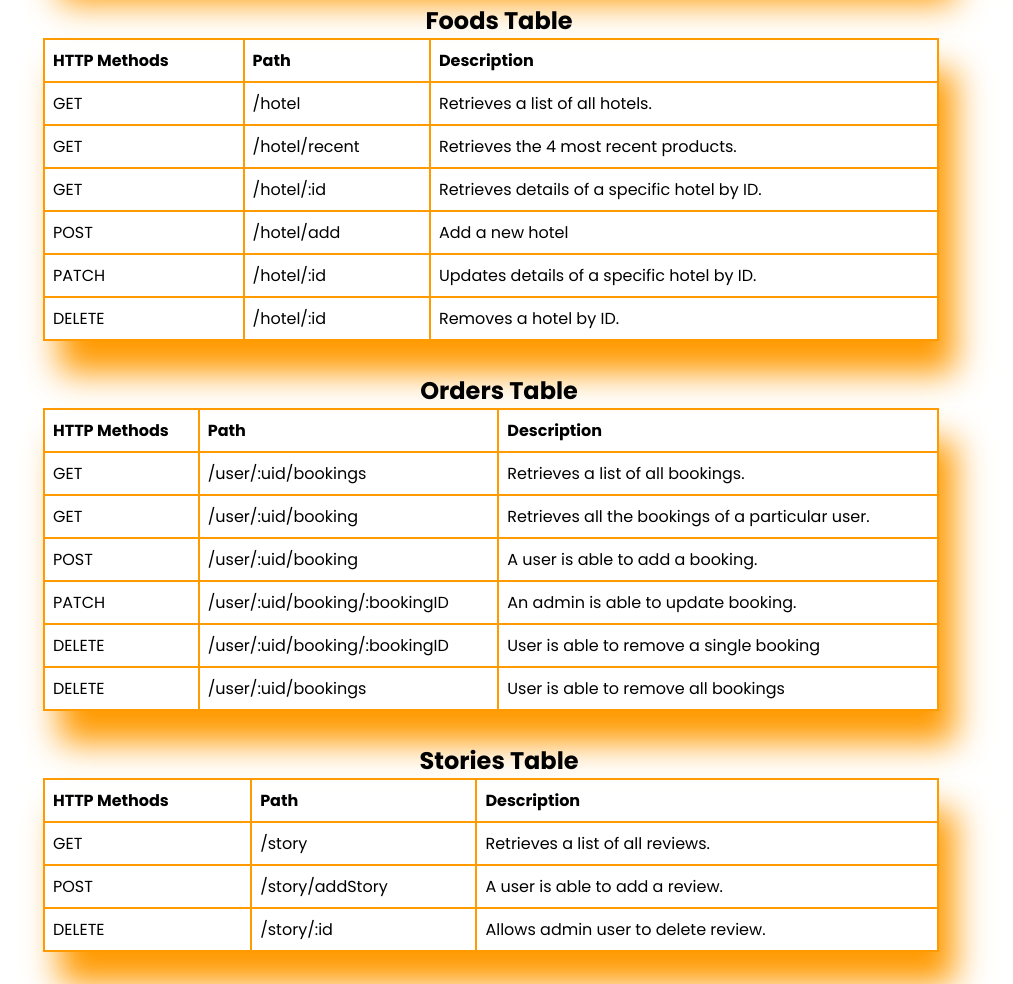
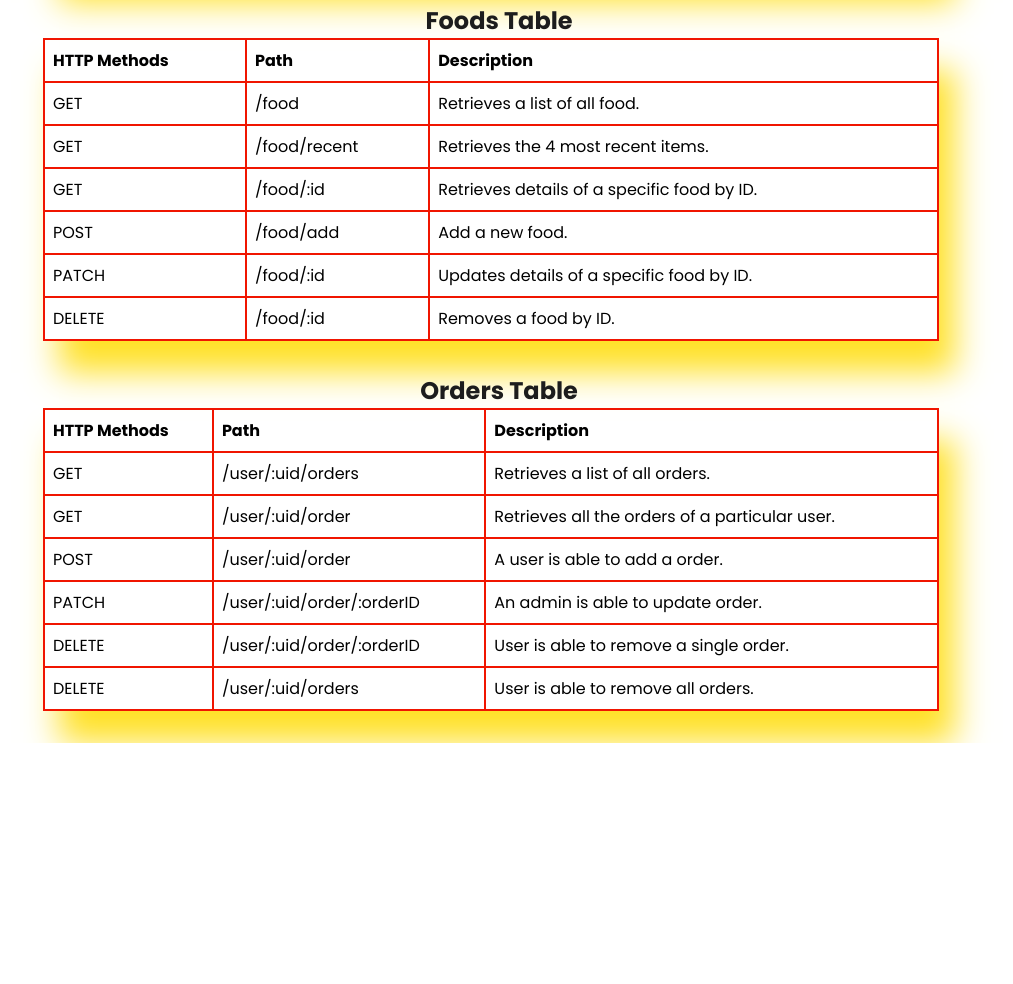
Before and after one commit to LeahBasson/zoomeatsproject, a website: page static/html/index.html in a window 1280 px wide. Shown: the part 466-1450 px from the top of the page, without its empty margins (149-1162 px from the left). After the commit the page ends 1209 px from the top, so only its background shows below. Drawn offline with Linux system fonts and the light colour scheme.

Commit message:
backend update

```diff
--- a/controller/FoodController.js
+++ b/controller/FoodController.js
@@ -16,7 +16,7 @@ foodRouter.get('/recent', (req, res) => {
 })
 
 foodRouter.get ('/:id', (req, res) => {
-    foods.fetchFood(req, res)
+    foods.fetchFoodItem(req, res)
 })
 
 foodRouter.post('/add', verifyAToken, (req, res) => {
--- a/static/css/style.css
+++ b/static/css/style.css
@@ -13,6 +13,7 @@
     text-align: center;
     font-family: "Poppins", sans-serif;
     margin-left: 1rem;
+    color: #1D1D1D;
 }
 
 h2{
@@ -25,13 +26,13 @@ table {
   width: 70%;
   margin-top: 1rem;
   font-family: "Poppins", sans-serif;
-  box-shadow: 1rem 2rem 2rem #FF9A00;
+  box-shadow: 1rem 2rem 2rem #FFE127;
  margin: auto;
  margin-bottom: 2rem;
 }
 
 td, th {
-  border: 2px solid #FF9A00;
+  border: 2px solid #F01500;
   text-align: left;
   padding: 8px;
   border-radius: 5rem;
--- a/static/html/index.html
+++ b/static/html/index.html
@@ -4,6 +4,7 @@
     <meta charset="UTF-8">
     <meta name="viewport" content="width=device-width, initial-scale=1.0">
     <link rel="stylesheet" href="../css/style.css">
+    <link rel="icon" href="https://leahbasson.github.io/MyImages/zoomeats/ZoomEatsFavicon.png" type="image/x-icon">
     <title>Zoom Eats API</title>
 </head>
 <body>
@@ -59,34 +60,34 @@
   </tr>
   <tr>
     <td>GET</td>
-    <td>/hotel</td>
-    <td>Retrieves a list of all hotels.</td>
+    <td>/food</td>
+    <td>Retrieves a list of all food.</td>
   </tr>
   <tr>
     <tr>
       <td>GET</td>
-      <td>/hotel/recent</td>
-      <td>Retrieves the 4 most recent products.</td>
+      <td>/food/recent</td>
+      <td>Retrieves the 4 most recent items.</td>
     </tr>
     <tr>
     <td>GET</td>
-    <td>/hotel/:id</td>
-    <td>Retrieves details of a specific hotel by ID.</td>
+    <td>/food/:id</td>
+    <td>Retrieves details of a specific food by ID.</td>
   </tr>
   <tr>
     <td>POST</td>
-    <td>/hotel/add</td>
-    <td>Add a new hotel</td>
+    <td>/food/add</td>
+    <td>Add a new food.</td>
   </tr>
   <tr>
     <td>PATCH</td>
-    <td>/hotel/:id</td>
-    <td>Updates details of a specific hotel by ID.</td>
+    <td>/food/:id</td>
+    <td>Updates details of a specific food by ID.</td>
   </tr>
   <tr>
     <td>DELETE</td>
-    <td>/hotel/:id</td>
-    <td>Removes a hotel by ID.</td>
+    <td>/food/:id</td>
+    <td>Removes a food by ID.</td>
   </tr>
 </table>
 
@@ -100,58 +101,33 @@
   </tr>
   <tr>
     <td>GET</td>
-    <td>/user/:uid/bookings</td>
-    <td>Retrieves a list of all bookings.</td>
+    <td>/user/:uid/orders</td>
+    <td>Retrieves a list of all orders.</td>
   </tr>
   <tr>
       <td>GET</td>
-      <td>/user/:uid/booking</td>
-      <td>Retrieves all the bookings of a particular user.</td>
+      <td>/user/:uid/order</td>
+      <td>Retrieves all the orders of a particular user.</td>
   </tr>
   <tr>
     <td>POST</td>
-    <td>/user/:uid/booking</td>
-    <td>A user is able to add a booking.</td>
+    <td>/user/:uid/order</td>
+    <td>A user is able to add a order.</td>
   </tr>
   <tr>
     <td>PATCH</td>
-    <td>/user/:uid/booking/:bookingID</td>
-    <td>An admin is able to update booking.</td>
+    <td>/user/:uid/order/:orderID</td>
+    <td>An admin is able to update order.</td>
   </tr>
   <tr>
     <td>DELETE</td>
-    <td>/user/:uid/booking/:bookingID</td>
-    <td>User is able to remove a single booking</td>
+    <td>/user/:uid/order/:orderID</td>
+    <td>User is able to remove a single order.</td>
   </tr>
   <tr>
     <td>DELETE</td>
-    <td>/user/:uid/bookings</td>
-    <td>User is able to remove all bookings</td>
-  </tr>
-</table>
-
-<h2>Stories Table</h2>
-
-<table>
-  <tr>
-    <th>HTTP Methods</th>
-    <th>Path</th>
-    <th>Description</th>
-  </tr>
-  <tr>
-    <td>GET</td>
-    <td>/story</td>
-    <td>Retrieves a list of all reviews.</td>
-  </tr>
-  <tr>
-    <td>POST</td>
-    <td>/story/addStory</td>
-    <td>A user is able to add a review.</td>
-  </tr>
-  <tr>
-    <td>DELETE</td>
-    <td>/story/:id</td>
-    <td>Allows admin user to delete review.</td>
+    <td>/user/:uid/orders</td>
+    <td>User is able to remove all orders.</td>
   </tr>
 </table>
 
```
Also changed, not shown: model/Foods.js (+4 -3 lines).
